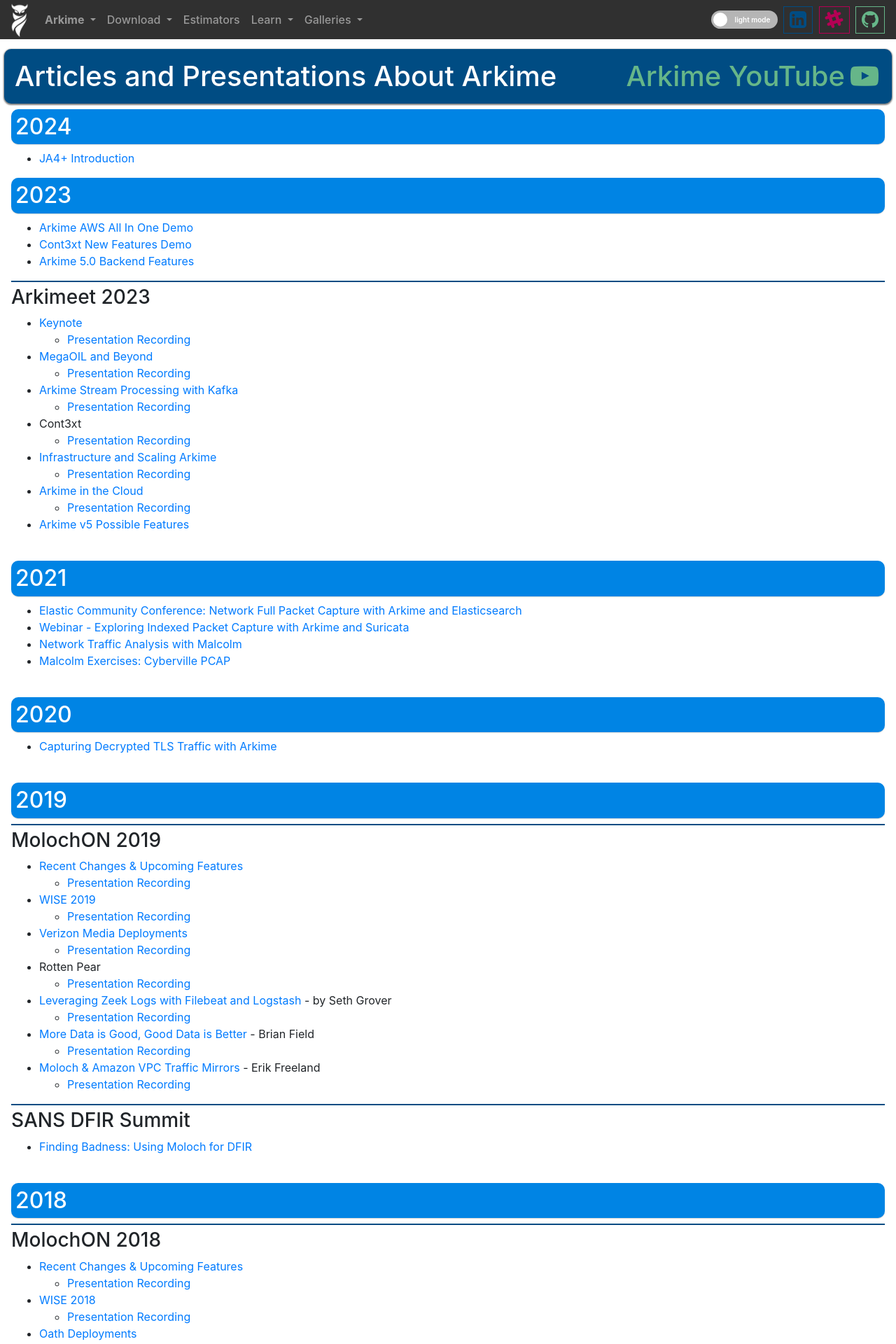
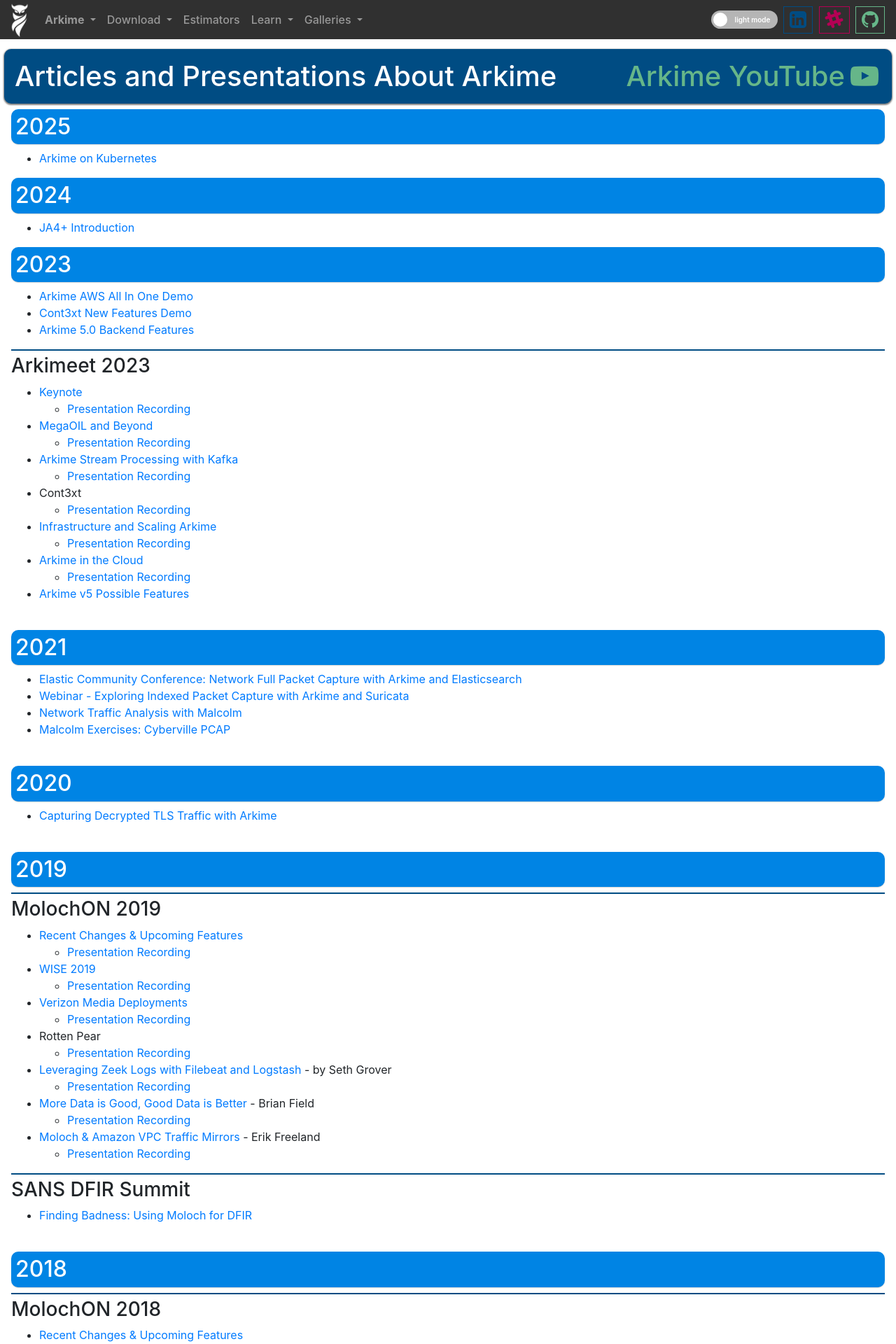
Before and after one commit to arkime/arkimeweb, a Jekyll site: the page built from _wiki/articles.md, in a window 1280 px wide. Shown: the top 1920 px of the page at 70% size. Built offline with Jekyll 4.4.1, drawn with Linux system fonts in a browser that asks for light colours.

Commit message:
add AoK demo

```diff
--- a/_wiki/articles.md
+++ b/_wiki/articles.md
@@ -9,6 +9,10 @@
 
 # Articles and Presentations About Arkime [Arkime YouTube<span class="fa fa-youtube-play ml-2 mr-1"></span>](https://www.youtube.com/channel/UCCtFDN7jSW_Np6i0Z_B6t8Q/videos){: .no-decoration.pull-right.primary-theme-text }
 {: .section-header.mt-1 }
+
+## 2025
+{: .subsection-header.mt-0 }
+* [Arkime on Kubernetes](https://youtu.be/JDfNFf79-9k)
 
 ## 2024
 {: .subsection-header.mt-0 }
```
